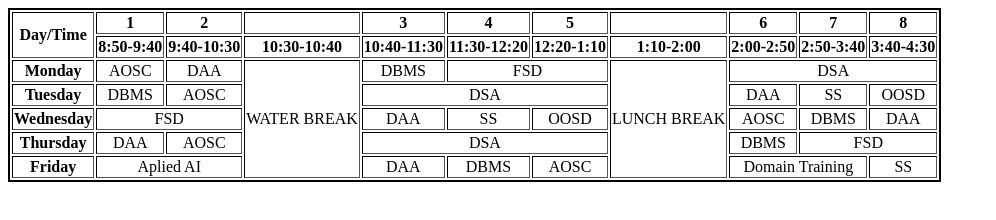
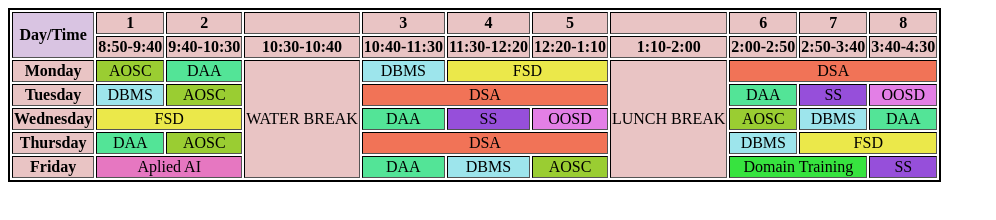
Before and after one commit to KavyaKesharwani/ABES_EC_CS_C_FSD_kavyakesharwani, a plain HTML site: page day1/index.html in a window 1280 px wide. Shown: the whole page, without its empty margins (0-996 px from the left). Drawn offline with Linux system fonts and the light colour scheme.

Commit message:
initial commit

```diff
--- a/day1/index.html
+++ b/day1/index.html
@@ -8,82 +8,115 @@
         td{
             text-align: center;
         }
+        .sub1{
+            background-color: yellowgreen;
+        }
+        .sub2{
+            background-color: rgb(83, 228, 151);
+        }
+        .sub3{
+            background-color: rgb(157, 229, 236);
+        }
+        .sub4{
+            background-color: rgb(235, 232, 74);
+        }
+        .sub5{
+            background-color: rgba(239, 93, 60, 0.859);
+        }
+        .sub6{
+            background-color: rgb(150, 79, 218);
+        }
+        .sub7{
+            background-color: rgb(227, 127, 230);
+        }
+        .sub8{
+            background-color: rgb(230, 119, 193);
+        }
+        .sub9{
+            background-color: #37e33f;
+        }
+        .day{
+            background-color: #e9c4c4;
+        }
+        .DT{
+            background-color: #d9c4e2;
+        }
     </style>
 </head>
 <body>
   <table border="2" style="border: 2px solid black;">
      <tr>
-        <th rowspan="2">Day/Time</th>
-        <th>1</th>
-        <th>2</th>
-        <th> </th>
-        <th>3</th>
-        <th>4</th>
-        <th>5</th>
-        <th> </th>
-        <th>6</th>
-        <th>7</th>
-        <th>8</th>
+        <th rowspan="2" class="DT">Day/Time</th>
+        <th class="day">1</th>
+        <th class="day">2</th>
+        <th class="day"> </th>
+        <th class="day">3</th>
+        <th class="day">4</th>
+        <th class="day">5</th>
+        <th class="day"> </th>
+        <th class="day">6</th>
+        <th class="day">7</th>
+        <th class="day">8</th>
     </tr>
     <tr>
-        <th>8:50-9:40</th>
-        <th>9:40-10:30</th>
-        <th>10:30-10:40</th>
-        <th>10:40-11:30</th>
-        <th>11:30-12:20</th>
-        <th>12:20-1:10</th>
-        <th>1:10-2:00</th>
-        <th>2:00-2:50</th>
-        <th>2:50-3:40</th>
-        <th>3:40-4:30</th>
+        <th class="day">8:50-9:40</th>
+        <th class="day">9:40-10:30</th>
+        <th class="day">10:30-10:40</th>
+        <th class="day">10:40-11:30</th>
+        <th class="day">11:30-12:20</th>
+        <th class="day">12:20-1:10</th>
+        <th class="day">1:10-2:00</th>
+        <th class="day">2:00-2:50</th>
+        <th class="day">2:50-3:40</th>
+        <th class="day">3:40-4:30</th>
     </tr>
     <tr>
-        <th>Monday</th>
-        <td>AOSC</td>
-        <td>DAA</td>
-        <td rowspan="8">WATER BREAK</td>
-        <td>DBMS</td>
-        <td colspan="2">FSD</td>
-        <td rowspan="8">LUNCH BREAK</td>
-        <td colspan="3">DSA</td>
+        <th class="day">Monday</th>
+        <td class="sub1">AOSC</td>
+        <td class="sub2">DAA</td>
+        <td rowspan="8" class="day">WATER BREAK</td>
+        <td class="sub3">DBMS</td>
+        <td colspan="2" class="sub4">FSD</td>
+        <td rowspan="8" class="day">LUNCH BREAK</td>
+        <td colspan="3" class="sub5">DSA</td>
 
     </tr>
       <tr>
-        <th>Tuesday</th>
-         <td>DBMS</td>
-        <td>AOSC</td>
-        <td colspan="3">DSA</td>
-        <td>DAA</td>
-        <td>SS</td>
-        <td>OOSD</td>
+        <th class="day">Tuesday</th>
+         <td class="sub3">DBMS</td>
+        <td class="sub1">AOSC</td>
+        <td colspan="3" class="sub5">DSA</td>
+        <td class="sub2">DAA</td>
+        <td class="sub6">SS</td>
+        <td class="sub7">OOSD</td>
 
     </tr>
       <tr>
-        <th>Wednesday</th>
-         <td colspan="2">FSD</td>
-         <td>DAA</td>
-         <td>SS</td>
-         <td>OOSD</td>
-         <td>AOSC</td>
-         <td >DBMS</td>
-         <td>DAA</td>
+        <th class="day">Wednesday</th>
+         <td colspan="2" class="sub4">FSD</td>
+         <td class="sub2">DAA</td>
+         <td class="sub6">SS</td>
+         <td class="sub7">OOSD</td>
+         <td class="sub1">AOSC</td>
+         <td class="sub3">DBMS</td>
+         <td class="sub2">DAA</td>
     </tr>
       <tr>
-        <th>Thursday</th>
-         <td>DAA</td>
-         <td>AOSC</td>
-         <td colspan="3">DSA</td>
-         <td>DBMS</td>
-         <td colspan="2">FSD</td>
+        <th class="day">Thursday</th>
+         <td class="sub2">DAA</td>
+         <td class="sub1">AOSC</td>
+         <td colspan="3" class="sub5">DSA</td>
+         <td class="sub3">DBMS</td>
+         <td colspan="2" class="sub4">FSD</td>
     </tr>
       <tr>
-        <th>Friday</th>
-        <td colspan="2">Aplied AI</td>
-        <td>DAA</td>
-        <td>DBMS</td>
-        <td>AOSC</td>
-        <td colspan="2">Domain Training</td>
-        <td>SS</td>
+        <th class="day">Friday</th>
+        <td colspan="2" class="sub8">Aplied AI</td>
+        <td class="sub2">DAA</td>
+        <td class="sub3">DBMS</td>
+        <td class="sub1">AOSC</td>
+        <td colspan="2" class="sub9">Domain Training</td>
+        <td class="sub6">SS</td>
      </tr>
 
   </table>
```
